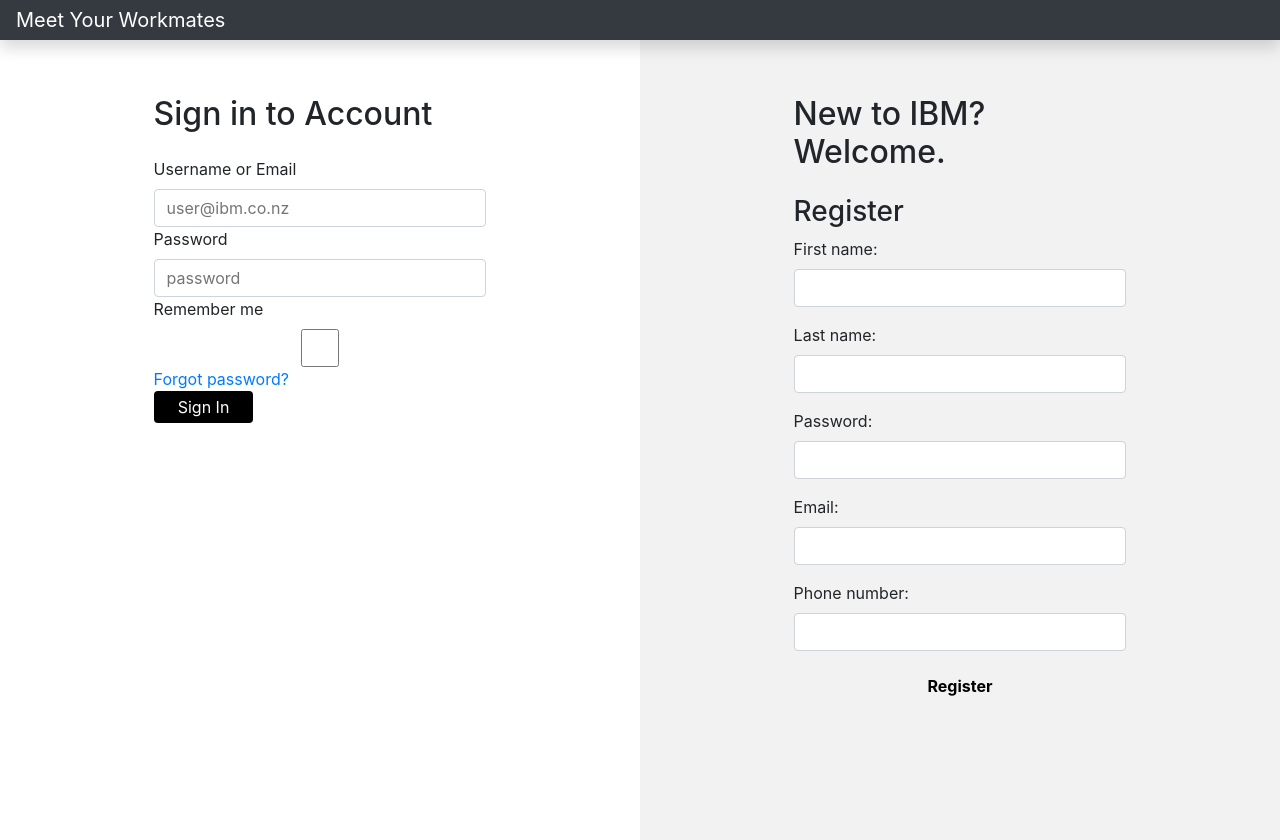
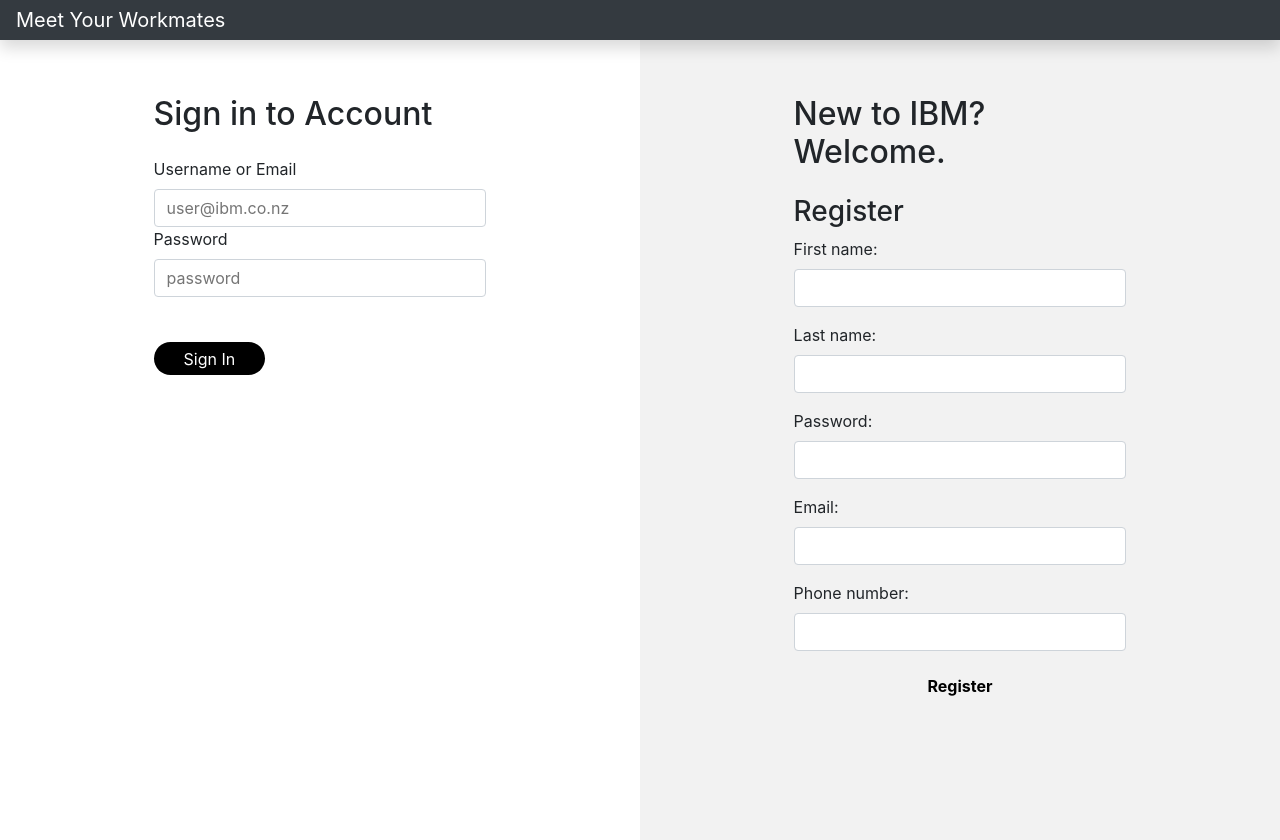
Before and after one commit to LindseydB/Meet-your-work-mates, a React (Create React App) app in the folder client/: page / in a window 1280 px wide. Built offline with nearby package versions, Linux system fonts and the light colour scheme.

Commit message:
Linked buttons for client demo

```diff
--- a/client/src/App.js
+++ b/client/src/App.js
@@ -21,7 +21,7 @@ function App() {
     </button>
     <ul class="navbar-nav px-3">
       <li class="nav-item text-nowrap">
-        <a class="nav-link" href="#">Sign out</a>
+        <a class="nav-link" href="/">Sign out</a>
       </li>
     </ul>
   </header>
--- a/client/src/components/Login.js
+++ b/client/src/components/Login.js
@@ -70,6 +70,8 @@ class Login extends React.Component {
                             placeholder="password"
                             required onChange={this.onChange} />
 
+
+                      <div class="hide"> //div to hide elements - you can remove this after our presentation :)
                         <div>
                             <label for="remember">Remember me</label>
                             <input type="checkbox" //checked={isChecked}
@@ -77,9 +79,19 @@ class Login extends React.Component {
                             <a href={"https://google.com"}>Forgot password?</a>
                         </div>
 
-                        <button onSubmit={this.onSubmitForm}>Sign In</button>
+
+
+                <button onSubmit={this.onSubmitForm}>Sign In</button>
+                <br />
+                <br />
+                <br />
+                </div>
 
                     </form>
+
+                      <div class="space">
+                      </div>
+                      <a href="/dashboard" class="demobtn">Sign In</a>
 
                 </div>
 
--- a/client/src/css/App.css
+++ b/client/src/css/App.css
@@ -15,6 +15,22 @@
 
 .button, .input{
   width:100%;
+}
+
+.demobtn, .demobtn a, .demobtn a:hover{
+  background:#000000;
+  color:#ffffff;
+  padding:2% 9%;
+  border-radius:35px;
+  text-decoration:none;
+ }
+
+.hide{
+  display:none;
+}
+
+.space{
+  height:50px;
 }
 
 button{
```
